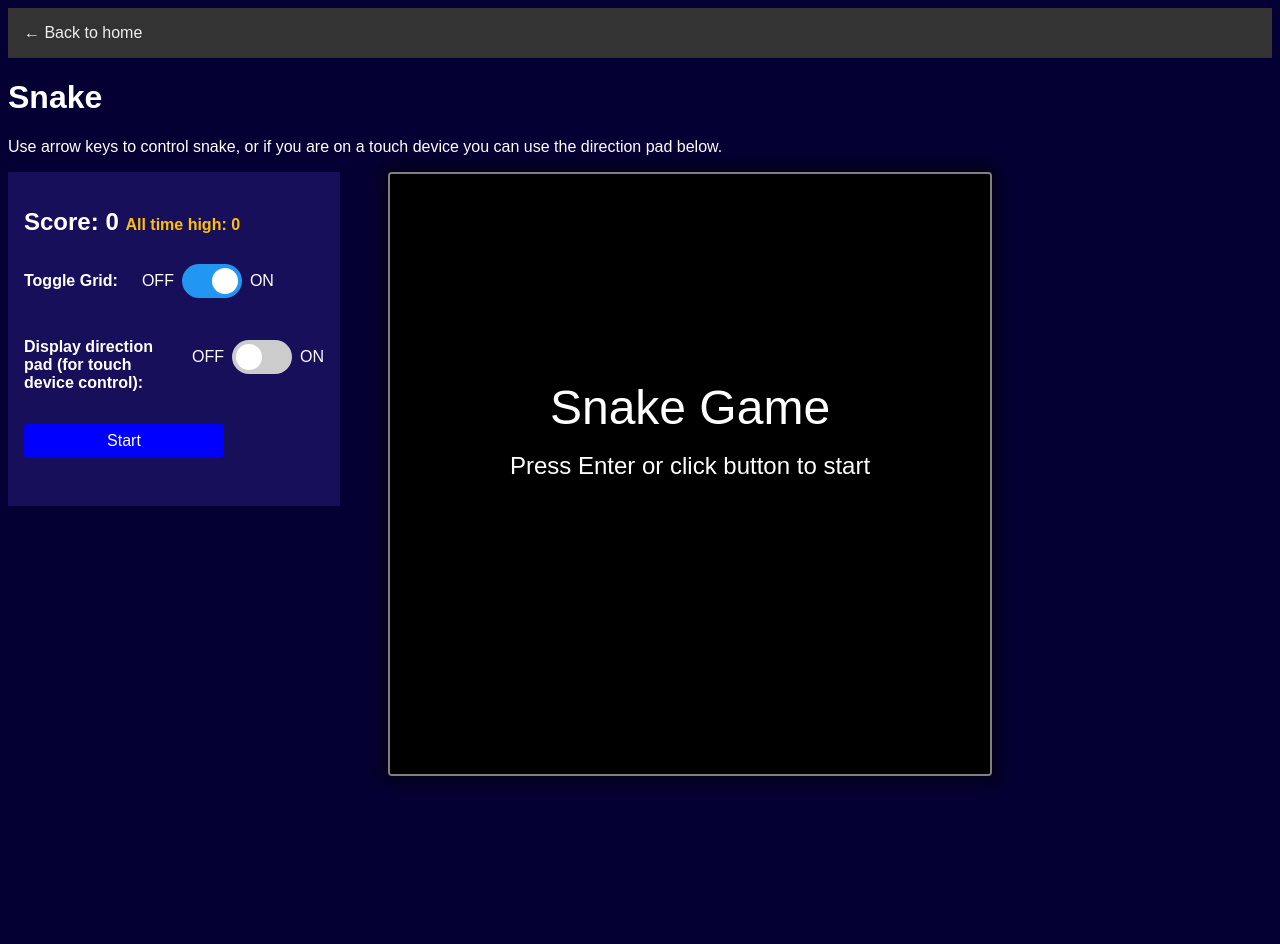
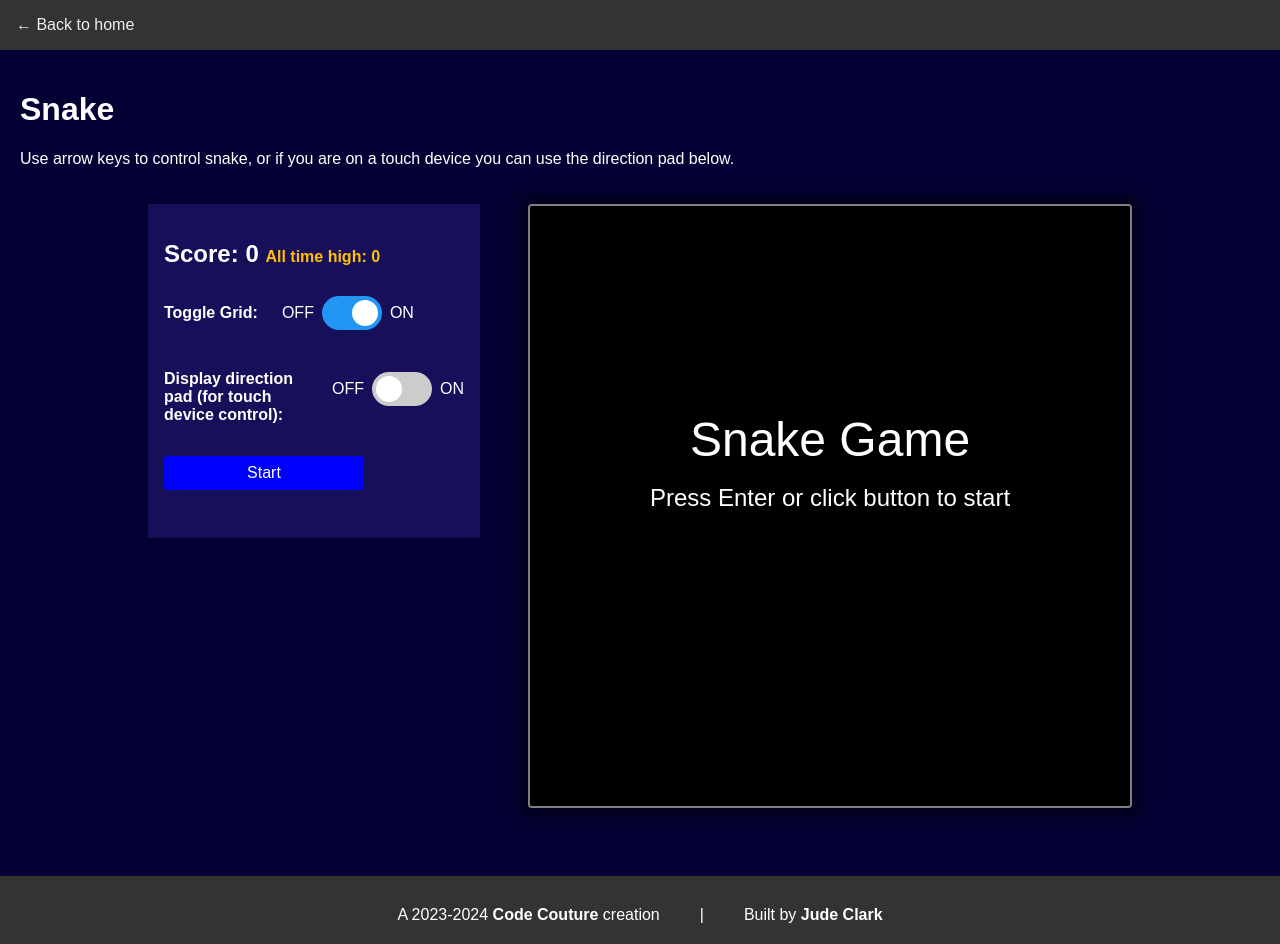
Before and after one commit to judeclark19/bits-and-bobs, a Next.js app: page /snake in a window 1280 px wide. Shown: the top 944 px of the page. Before the commit the page ends 800 px from the top, so only its background shows below. Built offline with nearby package versions, Linux system fonts and the light colour scheme.

Commit message:
added footer, style changes

```diff
--- a/app/layout.tsx
+++ b/app/layout.tsx
@@ -13,7 +13,31 @@ export default function RootLayout({
       <body>
         <StyledComponentsRegistry>
           <GlobalStyles />
-          {children}
+          <main>{children}</main>
+
+          <footer>
+            <div className="top">
+              <div>
+                A 2023-2024&nbsp;
+                <strong>
+                  <a href="https://github.com/judeclark19">Code Couture</a>
+                </strong>
+                &nbsp;creation
+              </div>
+              <div className="vertical-line">|</div>
+              <hr />
+              <div>
+                Built by
+                <strong>
+                  &nbsp;
+                  <a href="https://github.com/judeclark19/bits-and-bobs/">
+                    Jude Clark
+                  </a>
+                </strong>
+              </div>
+            </div>
+            <div className="bottom">Last updated June 19, 2024</div>
+          </footer>
         </StyledComponentsRegistry>
       </body>
     </html>
--- a/app/page.tsx
+++ b/app/page.tsx
@@ -8,6 +8,11 @@ export const metadata: Metadata = {
 export default function Home() {
   return (
     <main>
+      <div
+        style={{
+          padding: "20px"
+        }}
+      >
         <h1>Bits and Bobs</h1>
         <ul
           style={{
@@ -23,6 +28,7 @@ export default function Home() {
             <Link href="/2048">2048 →</Link>
           </li>
         </ul>
+      </div>
     </main>
   );
 }
--- a/app/snake/SnakeCanvas.styles.tsx
+++ b/app/snake/SnakeCanvas.styles.tsx
@@ -6,6 +6,7 @@ export const FlexDiv = styled.div<{
   display: ${(props) => (props.$isVisible ? "flex" : "none")};
   gap: 3rem;
   flex-wrap: wrap;
+  justify-content: center;
 
   @media (max-width: 645px) {
     gap: 0;
--- a/app/snake/SnakeCanvas.tsx
+++ b/app/snake/SnakeCanvas.tsx
@@ -109,7 +109,7 @@ const SnakeCanvas = observer(() => {
       >
         Loading...
       </div>
-      <FlexDiv $isVisible={!!snakeGameState} id="canvas-container">
+      <FlexDiv $isVisible={!!snakeGameState}>
         <SettingsDiv>
           <h2>
             Score: {snakeGameState.score || 0}{" "}
@@ -181,7 +181,7 @@ const SnakeCanvas = observer(() => {
             {snakeGameState.buttonText || "Start"}
           </ControlButton>
         </SettingsDiv>
-        <div>
+        <div id="canvas-container">
           <canvas
             ref={canvasRef}
             width={snakeGameState.canvasWidth}
--- a/app/snake/logic/Game.tsx
+++ b/app/snake/logic/Game.tsx
@@ -106,8 +106,8 @@ class SnakeGameLogic {
     canvas.style.border = "2px solid gray";
     canvas.style.borderRadius = "0.25rem";
 
-    // Append new canvas to DOM
-    document.getElementById("canvas-container")!.appendChild(canvas);
+    // Prepend new canvas to DOM
+    document.getElementById("canvas-container")!.prepend(canvas);
 
     // Set new canvas and context
     this.canvas = canvas;
--- a/app/snake/page.tsx
+++ b/app/snake/page.tsx
@@ -13,11 +13,17 @@ export default function SnakePage() {
       <div style={{ backgroundColor: "#333", padding: "1rem" }}>
         <Link href="/">← Back to home</Link>
       </div>
-      <h1>Snake</h1>
-      <p>
-        Use arrow keys to control snake, or if you are on a touch device you can
-        use the direction pad below.
-      </p>
+      <div
+        style={{
+          padding: "20px"
+        }}
+      >
+        <h1>Snake</h1>
+        <p>
+          Use arrow keys to control snake, or if you are on a touch device you
+          can use the direction pad below.
+        </p>
+      </div>
       <SnakeCanvas />
     </div>
   );
--- a/styles/GlobalStyles.tsx
+++ b/styles/GlobalStyles.tsx
@@ -1,10 +1,21 @@
 import { createGlobalStyle } from "styled-components";
 
 const GlobalStyles = createGlobalStyle`
+
+
   body {
     background-color: #050034;
     color: white;
     font-family: sans-serif;
+    padding: 0;
+    margin: 0;
+    min-height: 100vh;
+    display: flex;
+    flex-direction: column;
+  }
+
+  main {
+    flex: 1;
   }
 
   a {
@@ -31,6 +42,58 @@ const GlobalStyles = createGlobalStyle`
             filter: brightness(1.1);
         }
    }
+
+   footer{
+    padding: 30px 20px;
+    background-color: #333;
+    margin-top: 4rem;
+    display: flex;
+    flex-direction: column;
+    gap: 20px;
+      @media (max-width: 720px) {
+        font-size: 14px;
+
+        padding: 20px;
+
+        > div {
+          text-align: center;
+        }
+      }
+
+      a {
+        color: inherit;
+      }
+
+      .top {
+        display: flex;
+        gap: 40px;
+        justify-content: center;
+
+        hr {
+          display: none;
+        }
+
+        @media (max-width: 720px) {
+          flex-direction: column;
+          align-items: center;
+          gap: 14px;
+
+          hr {
+            display: block;
+            width: 100px;
+          }
+
+          .vertical-line {
+            display: none;
+          }
+        }
+      }
+
+      .bottom {
+        font-size: 12px;
+        text-align: center;
+      }
+   }
 `;
 
 export default GlobalStyles;
```
Also changed, not shown: app/2048/page.tsx (+13 -7 lines). Lines whose indentation alone changed are shown as unchanged.
